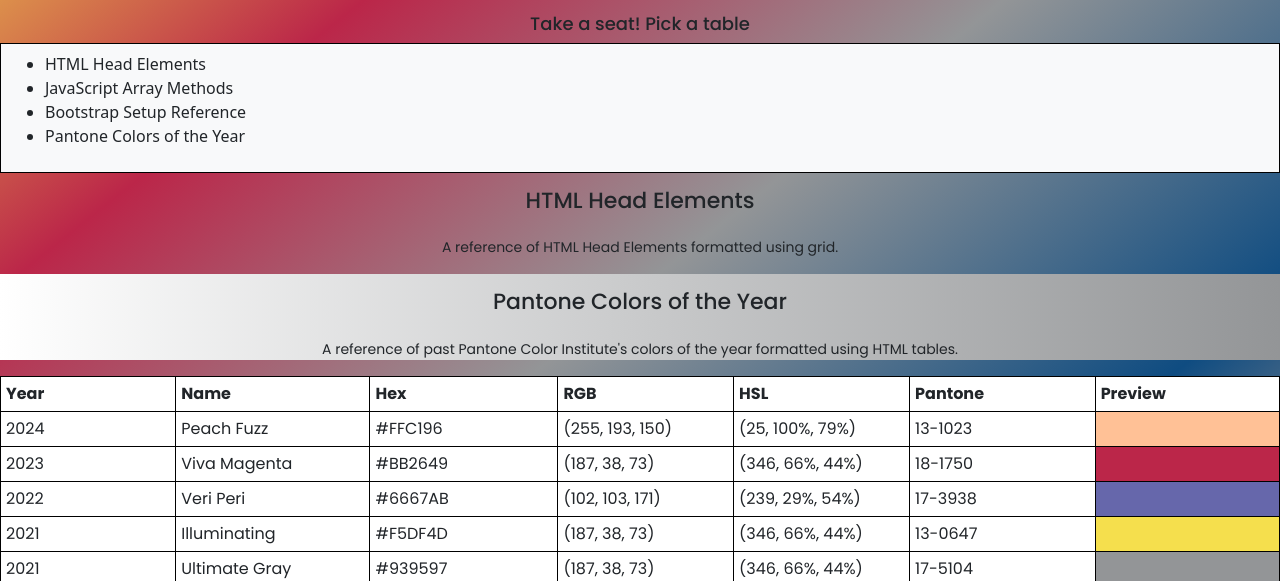
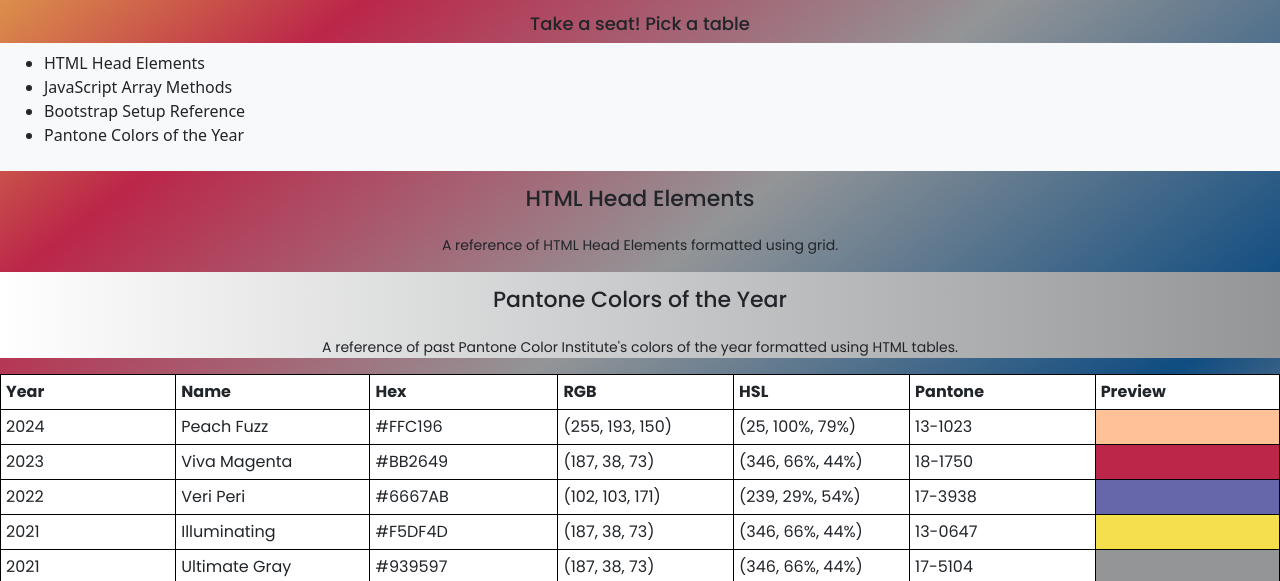
Before and after one commit to aldenbruce/cheatsheetchallenge, a plain HTML site: page index.html in a window 1280 px wide. Shown: the part 219-800 px from the top of the page. Drawn offline with nearby package versions, Linux system fonts and the light colour scheme.

Commit message:
Update style.css

```diff
--- a/style.css
+++ b/style.css
@@ -9,11 +9,6 @@ head {
   height: 500px;
 }
 
-nav {
-  display: inline-block;
-  padding: 5px;
-  border: 1px solid black;
-}
 
 body {
   margin-top: 10em;
```
